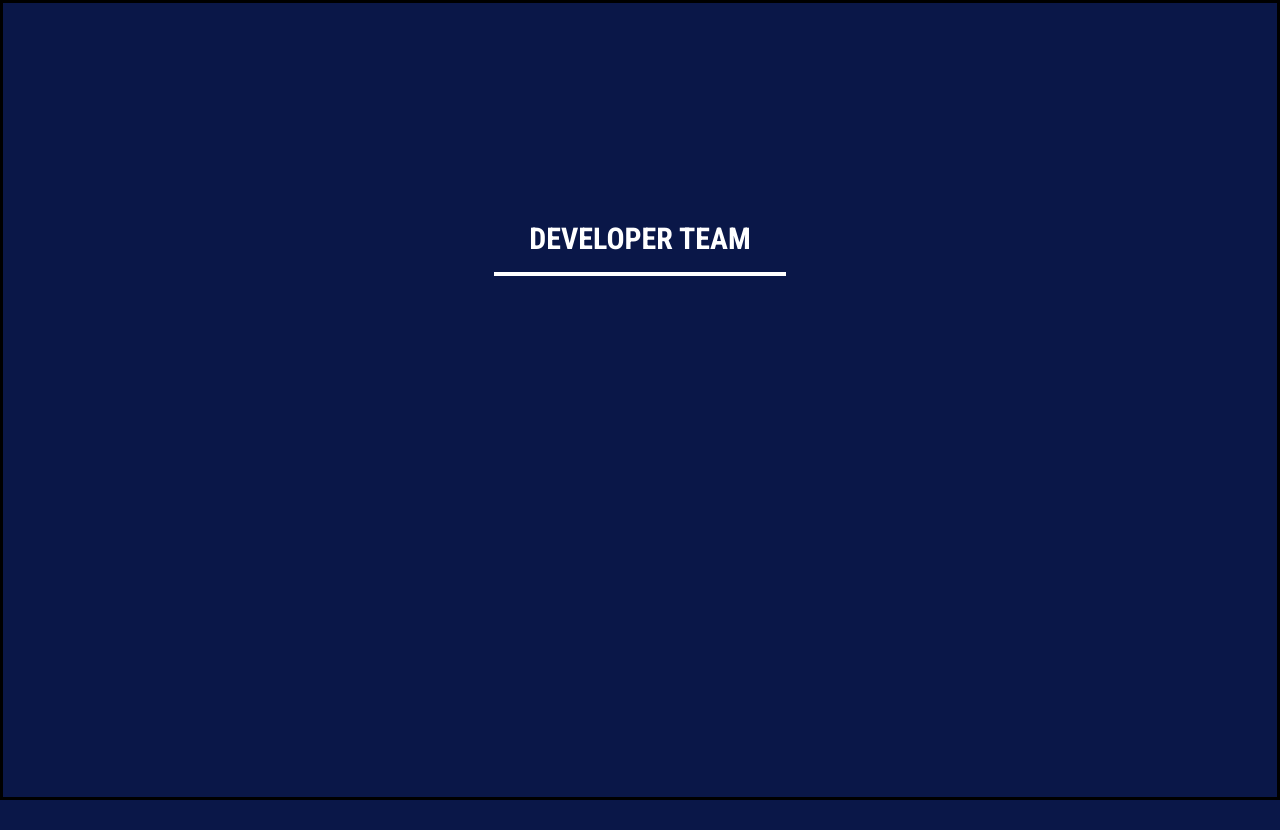
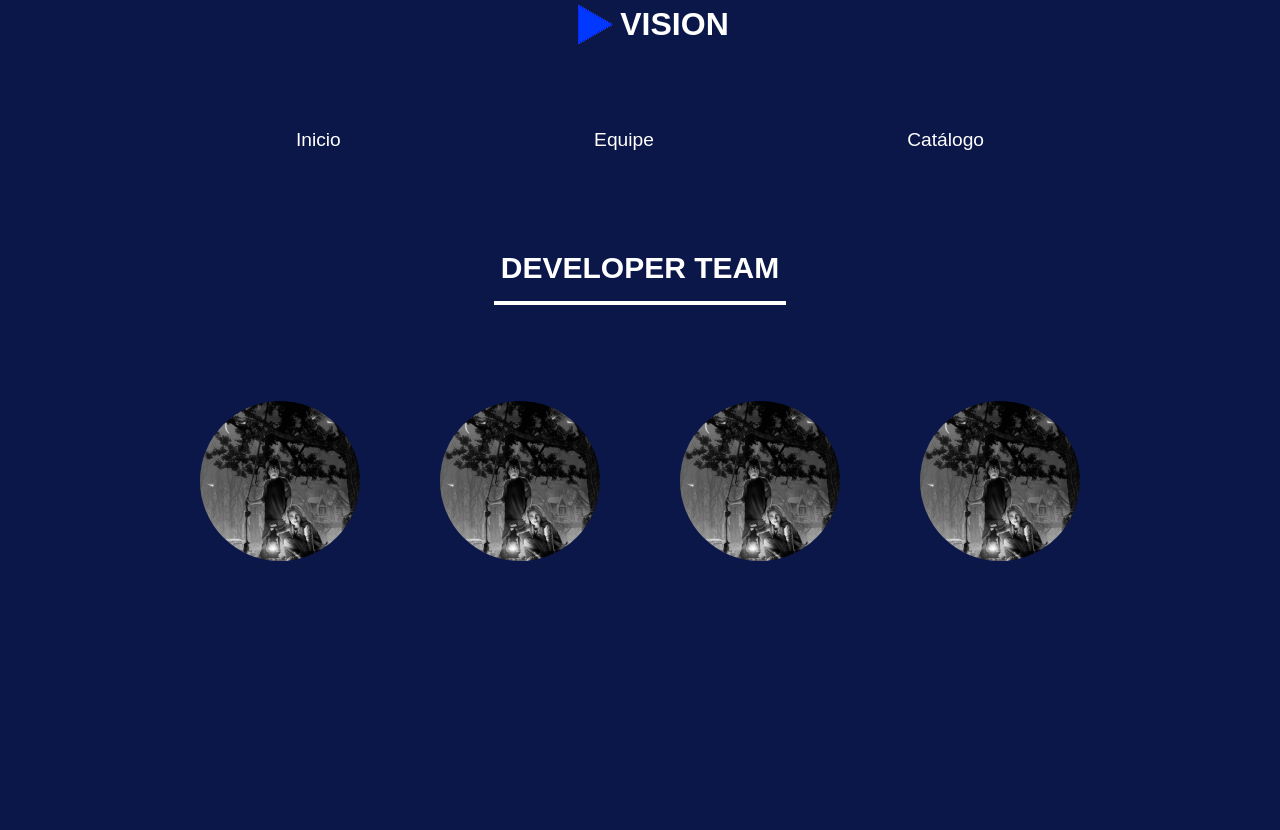
Before and after one commit to RichardDeBrito/vision, a plain HTML site: page team.html in a window 1280 px wide. Before the commit the page ends 800 px from the top, so only its background shows below. Drawn offline with Linux system fonts and the light colour scheme; files that its build step writes are made by us from their sources.

Commit message:
Corrigindo pagina da equipe

```diff
--- a/styles/team.css
+++ b/styles/team.css
@@ -13,9 +13,9 @@ body {
 }
 
 .container {
-    width: 100% ;
-    height: 100vh;
-    border: 3px solid black;
+    width: 100%;
+    min-height: 100vh;
+    padding: 2rem;
     display: flex;
     justify-content: center;
     align-items: center;
--- a/team.html
+++ b/team.html
@@ -1,13 +1,34 @@
 <!DOCTYPE html>
-<html lang="en">
+<html lang="pt-BR">
 <head>
     <meta charset="UTF-8">
     <meta name="viewport" content="width=device-width, initial-scale=1.0">
     <title>Developer Team</title>
-    <link rel="stylesheet" href="css/team.css">
-
+    <link rel="stylesheet" href="./styles/team.css">
+    <link rel="stylesheet" href="./styles/main.css">
 </head>
 <body>
+
+    <div id="container-hero-details">
+        <header>
+            <div id="container-header">
+                <div class="logo" id="logo-header">
+                    <img src="./img/play-vision.png" alt="play-vision">
+                    <h1>VISION</h1>
+                </div>
+                <div id="menu">
+                    <nav id="options-menu">
+                        <ul>
+                            <li><a href="./index.html#container-hero">Inicio</a></li>
+                            <li><a href="./team.html">Equipe</a></li>
+                            <li><a href="./index.html#catalog-sec">Catálogo</a></li>
+                        </ul>
+                    </nav>
+                </div>
+            </div>
+        </header>
+    </div>
+
     <div class="container">
         <section class="team">
             <h1 class="team-title">Developer Team</h1>
@@ -15,28 +36,28 @@
                 <li>
                 <a class="team-link" href="#first">
                     <figure class="team-figure">
-                        <img src="imgs/Imagem do WhatsApp de 2025-11-16 à(s) 11.07.24_94bdb287.jpg" alt="">
+                        <img src="./img/ponte-para-terabitia.webp" alt="">
                     </figure>
                 </a>
                 </li>
                 <li>
                 <a class="team-link" href="#second">
                     <figure class="team-figure">
-                        <img src="imgs/Imagem do WhatsApp de 2025-11-16 à(s) 15.51.07_f9819f06.jpg" alt="">
+                        <img src="./img/ponte-para-terabitia.webp" alt="">
                     </figure>
                 </a>
                 </li>
                 <li>
                     <a class="team-link" href="#third">
                         <figure class="team-figure">
-                            <img src="imgs/Imagem do WhatsApp de 2025-11-16 à(s) 11.07.24_6f396e65.jpg" alt="">
+                            <img src="./img/ponte-para-terabitia.webp" alt="">
                         </figure>
                     </a>
                 </li>
                 <li>
                     <a class="team-link" href="#fourth">
                         <figure class="team-figure">
-                            <img src="imgs/Imagem do WhatsApp de 2025-11-16 à(s) 11.07.24_98db2aa2.jpg" alt="">
+                            <img src="./img/ponte-para-terabitia.webp" alt="">
                         </figure>
                     </a>
                 </li>
@@ -58,6 +79,8 @@
                 <p class="team-description-developer">23 Anos, Estudante de Tecnologia em Sistemas de Computação</p>
             </div>
         </section>
+
     </div>
+    <script src="./scripts/main.js"></script>
 </body>
 </html>
```
Also changed, not shown: index.html (+1 -1 lines).
